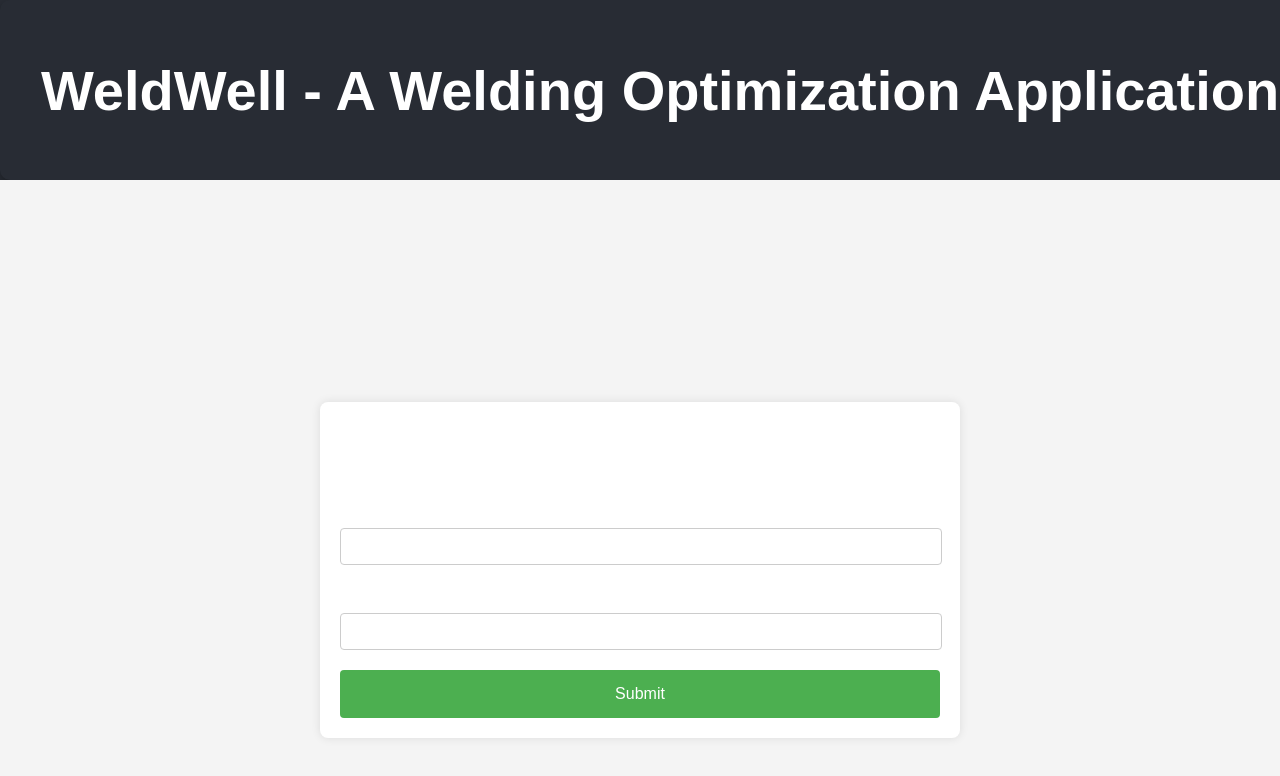
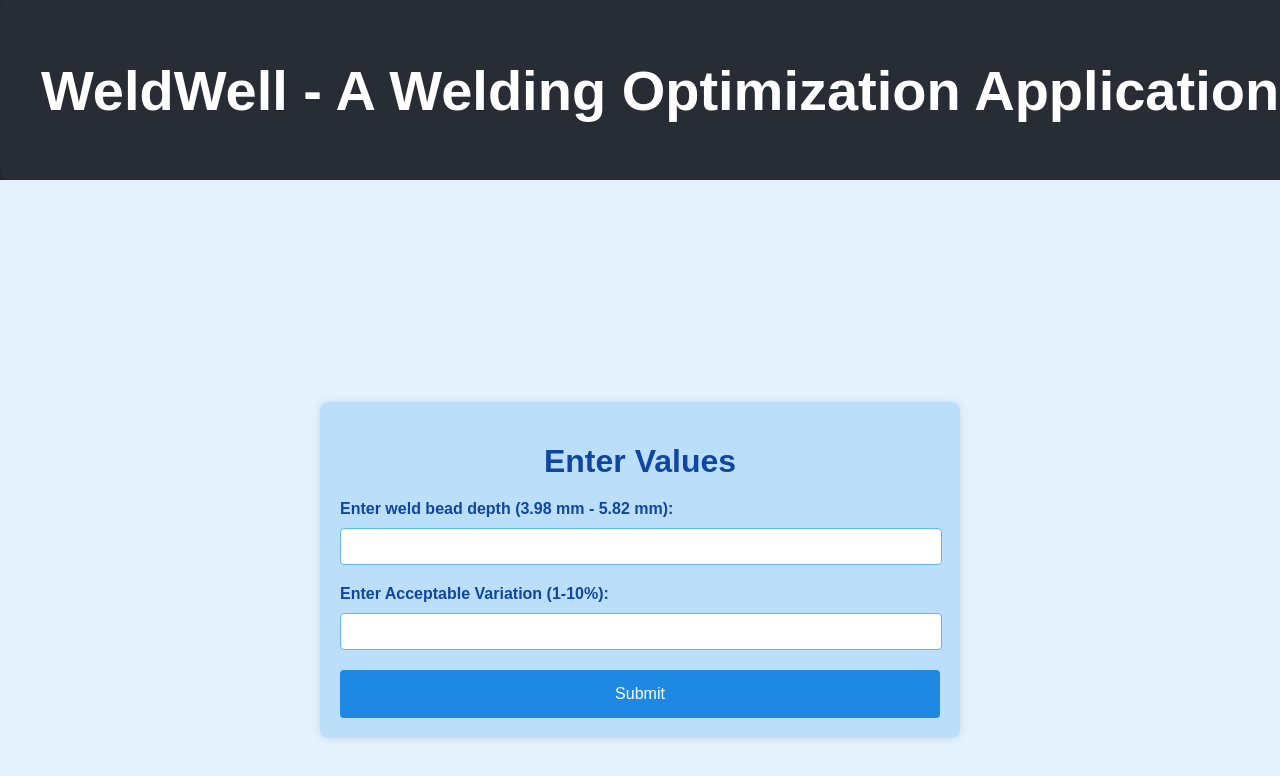
Before and after one commit to BajajAyush/btp-proj, a React (Create React App) app in the folder welding/: page /thirdparameters in a window 1280 px wide. Shown: the top 776 px of the page. Built offline with nearby package versions, Linux system fonts and the light colour scheme.

Commit message:
okok
ibi

```diff
--- a/welding/src/components/ThirdParameters.js
+++ b/welding/src/components/ThirdParameters.js
@@ -1,5 +1,6 @@
 import React, { useState } from 'react';
 import Header from './Header';
+
 const ThirdParameter = () => {
     const [usrP, setUsrP] = useState('');
     const [varInt, setVarInt] = useState('');
@@ -34,14 +35,14 @@ const ThirdParameter = () => {
 
     return (
         <div>
-            <Header/>
+            <Header />
             <div style={{
                 display: 'flex',
                 justifyContent: 'center',
                 alignItems: 'center',
                 flexDirection: 'column',
                 minHeight: '100vh',
-            backgroundColor: '#f4f4f4'
+                backgroundColor: '#e3f2fd' // Light blue background for consistency
             }}>
                 <form
                     onSubmit={handleSubmit}
@@ -49,16 +50,22 @@ const ThirdParameter = () => {
                         maxWidth: '600px',
                         width: '100%',
                         padding: '20px',
-                    background: 'white',
+                        background: '#bbdefb', // Light blue form background
                         borderRadius: '8px',
                         boxShadow: '0 0 10px rgba(0, 0, 0, 0.1)',
                         display: 'flex',
                         flexDirection: 'column',
                         marginBottom: '20px'
                     }}>
-                <h1 style={{ textAlign: 'center', marginBottom: '20px' }}>Enter values </h1>
+                    <h1 style={{
+                        textAlign: 'center',
+                        marginBottom: '20px',
+                        color: '#0d47a1' // Dark blue heading
+                    }}>Enter Values</h1>
 
-                <label htmlFor="usr_p" style={{ marginBottom: '10px', fontWeight: 'bold' }}>Enter weld bead depth(3.98 mm - 5.82 mm):</label>
+                    <label htmlFor="usr_p" style={{ marginBottom: '10px', fontWeight: 'bold', color: '#0d47a1' }}>
+                        Enter weld bead depth (3.98 mm - 5.82 mm):
+                    </label>
                     <input
                         type="number"
                         id="usr_p"
@@ -69,10 +76,18 @@ const ThirdParameter = () => {
                         required
                         value={usrP}
                         onChange={(e) => setUsrP(e.target.value)}
-                    style={{ width: 'calc(100% - 20px)', padding: '10px', marginBottom: '20px', border: '1px solid #ccc', borderRadius: '4px' }}
+                        style={{
+                            width: 'calc(100% - 20px)',
+                            padding: '10px',
+                            marginBottom: '20px',
+                            border: '1px solid #64b5f6',
+                            borderRadius: '4px'
+                        }}
                     />
 
-                <label htmlFor="var_int" style={{ marginBottom: '10px', fontWeight: 'bold' }}>Enter Acceptable Variation (1-10%):</label>
+                    <label htmlFor="var_int" style={{ marginBottom: '10px', fontWeight: 'bold', color: '#0d47a1' }}>
+                        Enter Acceptable Variation (1-10%):
+                    </label>
                     <input
                         type="number"
                         id="var_int"
@@ -83,14 +98,20 @@ const ThirdParameter = () => {
                         required
                         value={varInt}
                         onChange={(e) => setVarInt(e.target.value)}
-                    style={{ width: 'calc(100% - 20px)', padding: '10px', marginBottom: '20px', border: '1px solid #ccc', borderRadius: '4px' }}
+                        style={{
+                            width: 'calc(100% - 20px)',
+                            padding: '10px',
+                            marginBottom: '20px',
+                            border: '1px solid #64b5f6',
+                            borderRadius: '4px'
+                        }}
                     />
 
                     <input
                         type="submit"
                         value="Submit"
                         style={{
-                        backgroundColor: '#4CAF50',
+                            backgroundColor: '#1e88e5', // Darker blue for button
                             color: 'white',
                             padding: '15px 20px',
                             border: 'none',
@@ -106,61 +127,44 @@ const ThirdParameter = () => {
                         width: '100%',
                         maxWidth: '800px',
                         padding: '20px',
-                    background: 'white',
+                        background: '#bbdefb', // Light blue background for results table
                         borderRadius: '8px',
-                    boxShadow: '0 0 10px rgba(0, 0, 0, 0.1)'
+                        boxShadow: '0 0 10px rgba(0, 0, 0, 0.1)',
+                        color: '#0d47a1'
                     }}>
-                    <h2 style={{ textAlign: 'center', marginBottom: '20px' }}>Processed Results</h2>
+                        <h2 style={{ textAlign: 'center', marginBottom: '20px', color: '#0d47a1' }}>Processed Results</h2>
                         <table style={{
                             width: '100%',
                             borderCollapse: 'collapse',
-                        textAlign: 'left'
+                            textAlign: 'left',
+                            backgroundColor: '#e3f2fd' // Lighter blue for table background
                         }}>
                             <thead>
                                 <tr>
-                                <th style={{ borderBottom: '2px solid #ccc', paddingBottom: '10px' }}>Parameter</th>
-                                <th style={{ borderBottom: '2px solid #ccc', paddingBottom: '10px' }}>Value</th>
+                                    <th style={{
+                                        borderBottom: '2px solid #90caf9',
+                                        paddingBottom: '10px',
+                                        color: '#0d47a1'
+                                    }}>Parameter</th>
+                                    <th style={{
+                                        borderBottom: '2px solid #90caf9',
+                                        paddingBottom: '10px',
+                                        color: '#0d47a1'
+                                    }}>Value</th>
                                 </tr>
                             </thead>
                             <tbody>
                                 {results.map((result, index) => (
                                     <React.Fragment key={index}>
                                         <tr>
-                                        <td style={{ padding: '10px 0', borderBottom: '1px solid #eee' }}><strong>Penetration (mm):</strong></td>
-                                        <td style={{ padding: '10px 0', borderBottom: '1px solid #eee' }}>{result.penetration}</td>
+                                            <td style={{
+                                                padding: '10px 0',
+                                                borderBottom: '1px solid #bbdefb',
+                                                color: '#0d47a1'
+                                            }}><strong>Penetration (mm):</strong></td>
+                                            <td style={{ padding: '10px 0', borderBottom: '1px solid #bbdefb' }}>{result.penetration}</td>
                                         </tr>
-                                    <tr>
-                                        <td style={{ padding: '10px 0', borderBottom: '1px solid #eee' }}><strong>Wire Feed Rate (m/min):</strong></td>
-                                        <td style={{ padding: '10px 0', borderBottom: '1px solid #eee' }}>{result.wire_feed_rate}</td>
-                                    </tr>
-                                    <tr>
-                                        <td style={{ padding: '10px 0', borderBottom: '1px solid #eee' }}><strong>Arc Voltage (V):</strong></td>
-                                        <td style={{ padding: '10px 0', borderBottom: '1px solid #eee' }}>{result.arc_voltage}</td>
-                                    </tr>
-                                    <tr>
-                                        <td style={{ padding: '10px 0', borderBottom: '1px solid #eee' }}><strong>Contact Tube Distance (mm):</strong></td>
-                                        <td style={{ padding: '10px 0', borderBottom: '1px solid #eee' }}>{result.contact_tube_distance}</td>
-                                    </tr>
-                                    <tr>
-                                        <td style={{ padding: '10px 0', borderBottom: '1px solid #eee' }}><strong>Width/Height Ratio:</strong></td>
-                                        <td style={{ padding: '10px 0', borderBottom: '1px solid #eee' }}>{result.width_height_ratio}</td>
-                                    </tr>
-                                    <tr>
-                                        <td style={{ padding: '10px 0', borderBottom: '1px solid #eee' }}><strong>Width/Penetration Ratio:</strong></td>
-                                        <td style={{ padding: '10px 0', borderBottom: '1px solid #eee' }}>{result.width_penetration_ratio}</td>
-                                    </tr>
-                                    <tr>
-                                        <td style={{ padding: '10px 0', borderBottom: '1px solid #eee' }}><strong>Area of Penetration (mm²):</strong></td>
-                                        <td style={{ padding: '10px 0', borderBottom: '1px solid #eee' }}>{result.area_of_penetration}</td>
-                                    </tr>
-                                    <tr>
-                                        <td style={{ padding: '10px 0', borderBottom: '1px solid #eee' }}><strong>Dilution (%):</strong></td>
-                                        <td style={{ padding: '10px 0', borderBottom: '1px solid #eee' }}>{result.dilution}</td>
-                                    </tr>
-                                    <tr>
-                                        <td style={{ padding: '10px 0', borderBottom: '1px solid #eee' }}><strong>RHI:</strong></td>
-                                        <td style={{ padding: '10px 0', borderBottom: '1px solid #eee' }}>{result.RHI}</td>
-                                    </tr>
+                                        {/* Add additional rows as needed for each parameter */}
                                     </React.Fragment>
                                 ))}
                             </tbody>
```
Lines whose indentation alone changed are shown as unchanged.
